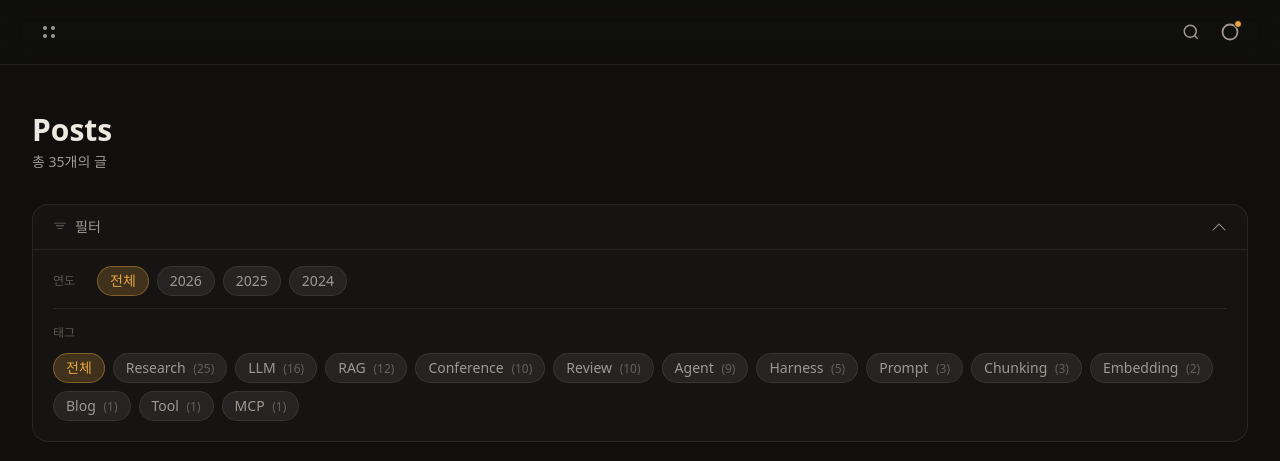
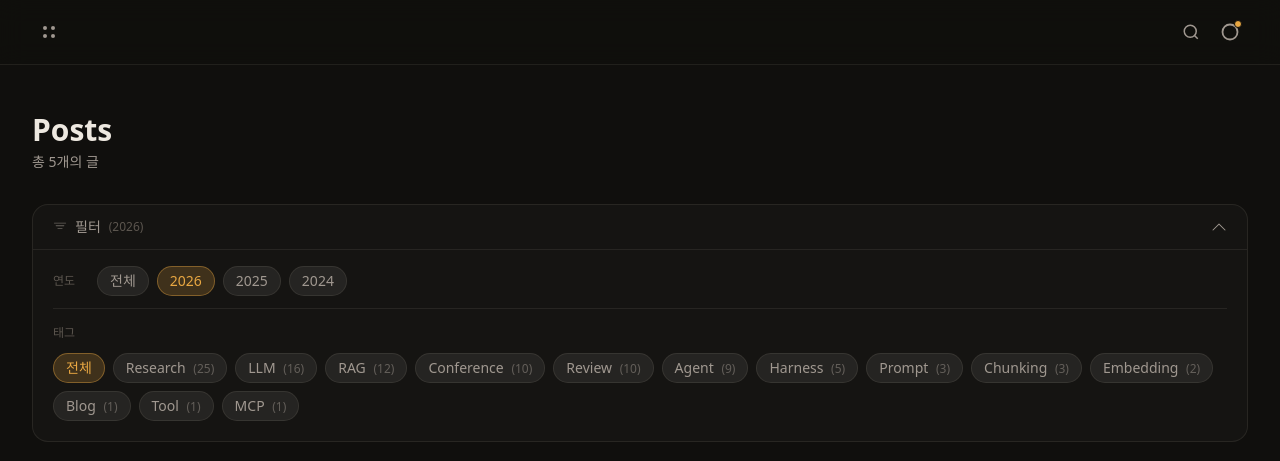
Before and after one commit to Ash-World/ash-world, an Astro site: page /ash-world/posts in a window 1280 px wide. Shown: the top 461 px of the page. Built offline with nearby package versions, Linux system fonts and the light colour scheme; Astro itself is replaced by a stand-in of ours; a web font is replaced by a local one.

Commit message:
fix: default filter 2006

```diff
--- a/src/pages/posts/index.astro
+++ b/src/pages/posts/index.astro
@@ -12,6 +12,9 @@ const sortedPosts = allPosts.sort(
 const years = [...new Set(sortedPosts.map((p) => p.data.publishDate.getFullYear()))].sort(
   (a, b) => b - a
 );
+
+// 기본 선택 연도 (가장 최신 연도, 현재 2026)
+const defaultYear = years[0] !== undefined ? String(years[0]) : 'all';
 
 // 태그 빈도 집계 (빈도순)
 const tagCounts = sortedPosts
@@ -83,12 +86,12 @@ function readingTime(body: string | undefined): number {
         <span class="text-xs text-text-muted font-medium w-8 shrink-0">연도</span>
         <div class="flex flex-wrap gap-2">
           <button
-            class="filter-year tag-pill active"
+            class:list={['filter-year tag-pill', { active: defaultYear === 'all' }]}
             data-year="all"
           >전체</button>
           {years.map((year) => (
             <button
-              class="filter-year tag-pill"
+              class:list={['filter-year tag-pill', { active: defaultYear === String(year) }]}
               data-year={String(year)}
             >{year}</button>
           ))}
@@ -204,7 +207,9 @@ function readingTime(body: string | undefined): number {
     const chevron    = document.getElementById('filter-chevron');
     const summaryEl  = document.getElementById('filter-summary');
 
-    let activeYear  = 'all';
+    // 기본 선택 연도 — active 클래스가 붙은 연도 버튼에서 읽음
+    const defaultYearBtn = document.querySelector<HTMLButtonElement>('.filter-year.active');
+    let activeYear  = defaultYearBtn?.dataset.year ?? 'all';
     const activeTags = new Set<string>();
     let isOpen      = true;
 
```
